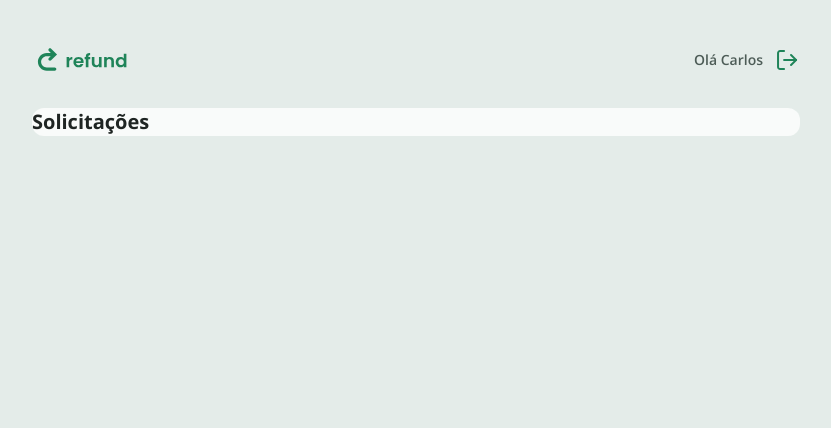
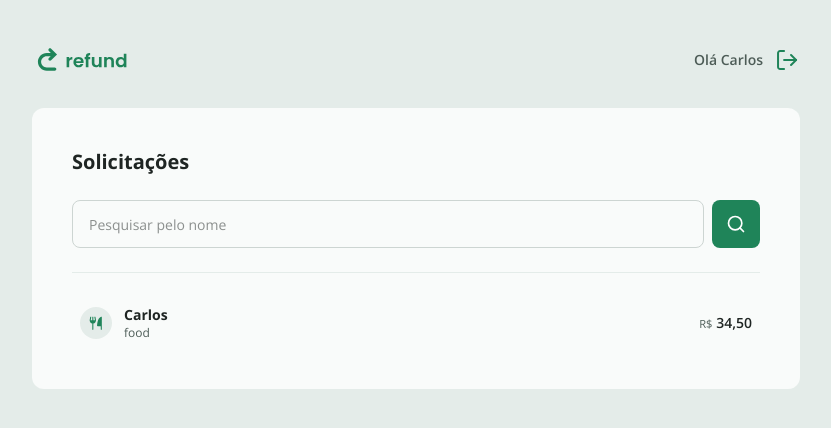
Before and after one commit to carlos-hfc/refund, a React (Vite) app: page / in a window 1280 px wide. Shown: the top 428 px of the page, without its empty margins (224-1055 px from the left). Built offline with nearby package versions, Linux system fonts and the light colour scheme.

Commit message:
feat: add refund item component

```diff
--- /dev/null
+++ b/src/components/refund-item.tsx
@@ -0,0 +1,41 @@
+import { Link } from "react-router"
+
+import { formatCurrency } from "@/utils/format-currency"
+
+export interface RefundItemProps {
+  id: string
+  name: string
+  category: string
+  amount: number
+  categoryImg: string
+}
+
+interface Props extends React.ComponentProps<typeof Link> {
+  data: RefundItemProps
+}
+
+export function RefundItem({ to, data, ...props }: Props) {
+  return (
+    <Link
+      to={to}
+      className="flex items-center gap-3 hover:bg-green-100/50 cursor-pointer rounded-md p-2"
+      {...props}
+    >
+      <img
+        src={data.categoryImg}
+        alt={data.category}
+        className="size-8"
+      />
+
+      <div className="flex flex-col flex-1">
+        <strong className="text-sm text-gray-100">{data.name}</strong>
+        <span className="text-xs text-gray-200">{data.category}</span>
+      </div>
+
+      <span className="text-sm text-gray-100 font-semibold">
+        <small className="font-normal text-gray-200">R$</small>
+        {formatCurrency(data.amount)}
+      </span>
+    </Link>
+  )
+}
--- a/src/index.css
+++ b/src/index.css
@@ -22,3 +22,15 @@ select {
   background-position: center right .7rem;
   background-size: 1.25rem auto;
 }
+
+::-webkit-scrollbar {
+  width: 0.4rem;
+}
+
+::-webkit-scrollbar-thumb {
+  background-color: #e4ece9;
+}
+
+::-webkit-scrollbar-track {
+  background-color: transparent;
+}
--- a/src/pages/dashboard.tsx
+++ b/src/pages/dashboard.tsx
@@ -1,7 +1,39 @@
+import searchImg from "@/assets/search.svg"
+import { Button } from "@/components/button"
+import { Input } from "@/components/input"
+import { RefundItem } from "@/components/refund-item"
+import { CATEGORIES } from "@/utils/categories"
+
+const EXAMPLE = {
+  id: "123",
+  name: "Carlos",
+  category: "food",
+  amount: 34.5,
+  categoryImg: CATEGORIES["food"].icon,
+}
+
 export function Dashboard() {
   return (
-    <div className="bg-gray-500 rounded-xl md:min-w-3xl">
+    <div className="bg-gray-500 rounded-xl p-10 md:min-w-3xl">
       <h1 className="text-gray-100 font-bold text-xl flex-1">Solicitações</h1>
+
+      <form className="flex flex-col flex-1 justify-between items-center pb-6 border-b border-b-gray-400 md:flex-row gap-2 mt-6">
+        <Input placeholder="Pesquisar pelo nome" />
+        <Button variant="icon">
+          <img
+            src={searchImg}
+            alt=""
+            className="w-5"
+          />
+        </Button>
+      </form>
+
+      <div className="mt-6 flex flex-col gap-4 max-h-85.5 overflow-y-auto">
+        <RefundItem
+          to=""
+          data={EXAMPLE}
+        />
+      </div>
     </div>
   )
 }
--- /dev/null
+++ b/src/utils/format-currency.ts
@@ -0,0 +1,8 @@
+export function formatCurrency(value: number) {
+  return value
+    .toLocaleString("pt-BR", {
+      style: "currency",
+      currency: "BRL",
+    })
+    .replace("R$", "")
+}
```
